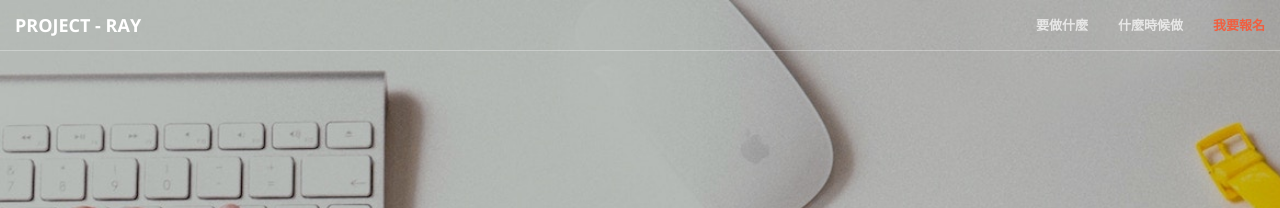
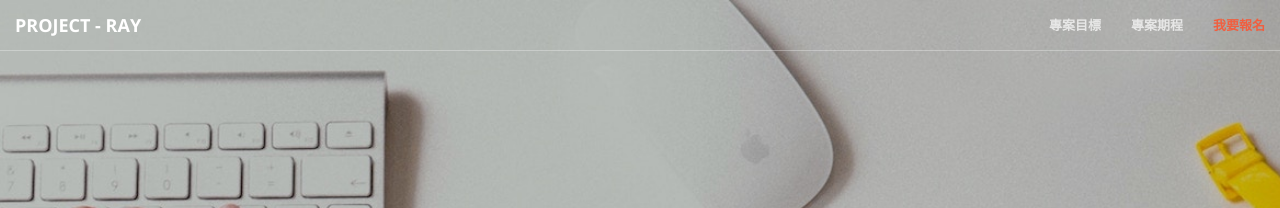
Before and after one commit to PDIS/ray2018, a Jekyll site: the page built from docs/index.html, in a window 1280 px wide. Shown: the top 208 px of the page. Built offline with Jekyll 4.4.1, drawn with Linux system fonts in a browser that asks for light colours.

Commit message:
Update nav.html

```diff
--- a/docs/_includes/nav.html
+++ b/docs/_includes/nav.html
@@ -15,10 +15,10 @@
         <div class="collapse navbar-collapse" id="bs-example-navbar-collapse-1">
             <ul class="nav navbar-nav navbar-right">
                 <li>
-                    <a class="page-scroll" href="#services">要做什麼</a>
+                    <a class="page-scroll" href="#services">專案目標</a>
                 </li>
                 <li>
-                    <a class="page-scroll" href="#schedule">什麼時候做</a>
+                    <a class="page-scroll" href="#schedule">專案期程</a>
                 </li>
                 <li>
                     <a class="page-scroll" href="#about">我要報名</a>
```
